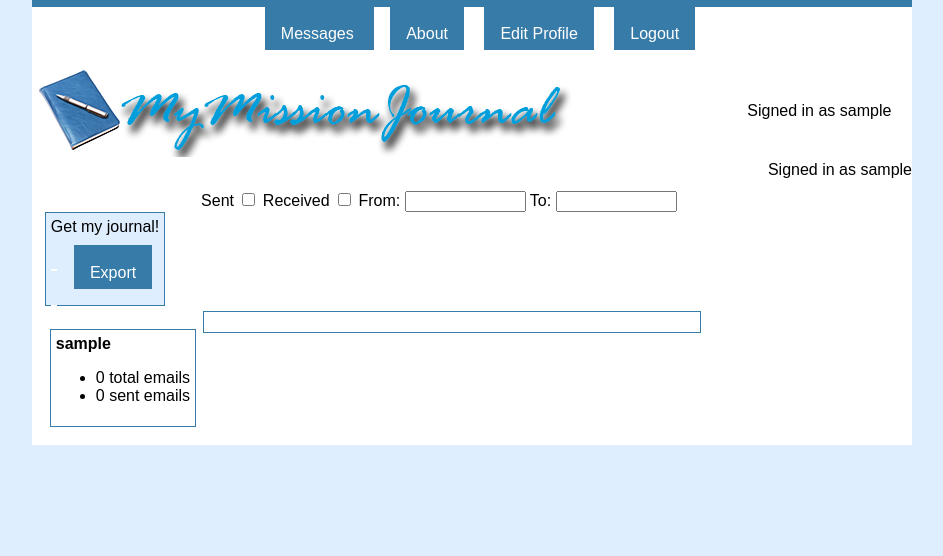
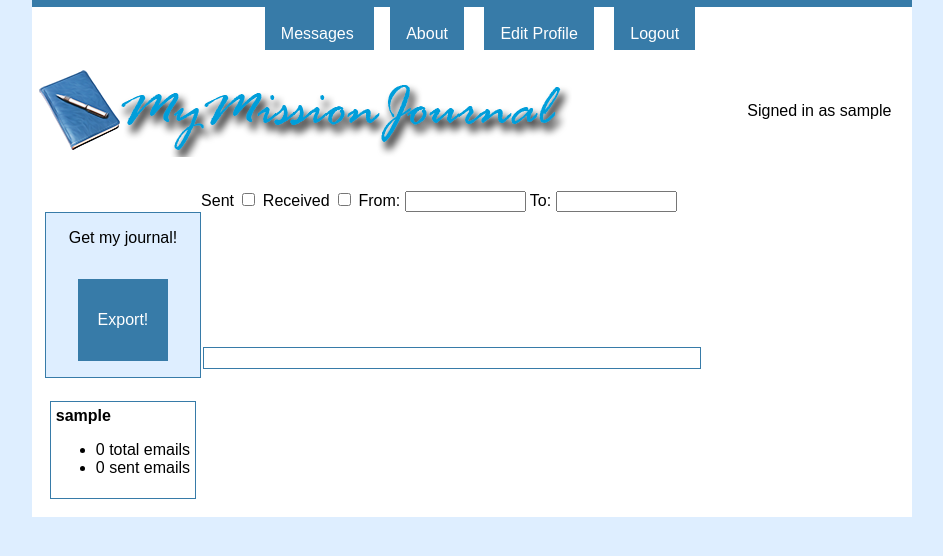
Before and after one commit to tduck/mission-email-journal, a Flask app: page /messages in a window 1280 px wide. Shown: the part 1-557 px from the top of the page, without its empty margins (168-1111 px from the left). Run offline with Flask 2, Linux system fonts and the light colour scheme; the visitor is signed in with stand-in values (Sample User, id 1); data that the repository does not hold is empty; some libraries are stand-ins or nearby versions.

Commit message:
More style

```diff
--- a/templates/layout.html
+++ b/templates/layout.html
@@ -72,11 +72,7 @@
 
 	</div>
 </div>
-<div>
-{% if 'username' in session %}
-<span style="float:right">Signed in as {{ session['username'] }}</span>
-{% endif %}
-</div>
+
 <div class=page>
 	<p>
 	{% block content %}{% endblock %}
--- a/templates/messages.html
+++ b/templates/messages.html
@@ -49,12 +49,10 @@ To: <input type="text" size="12" id="endDate" />
 </tr>
 <tr>
 	<td>
-	<table class="registration_table"><tr>
-	<td style="text-align:center">Get my journal!</td></tr>
-	<tr><td>
-	<div class=horizbutton><ul><li><a href="/export">Export</a></li></ul></div>
-	</td></tr>
-	</table>
+	<div style="background-color:#DEEEFF; border:1px solid #377BA8;">
+	<p style="text-align:center">Get my journal!</p>
+	<a href="/export" style="text-decoration:none;"><div style="background-color:#377BA8; color:white; padding: 2em 0 2em 0; margin: 2em 2em 1em 2em; border:0 solid black; text-align:center;">Export!</div></a>
+	</div>
 	<br>
 	<div style="border: 1px solid #377BA8; margin:5px; padding:5px;">
 	<b>{{ session['username'] }}</b>
```
